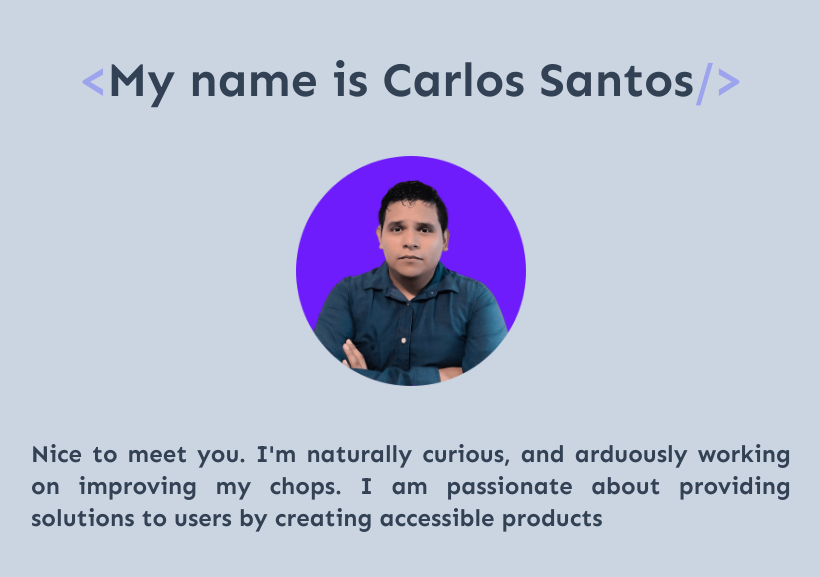
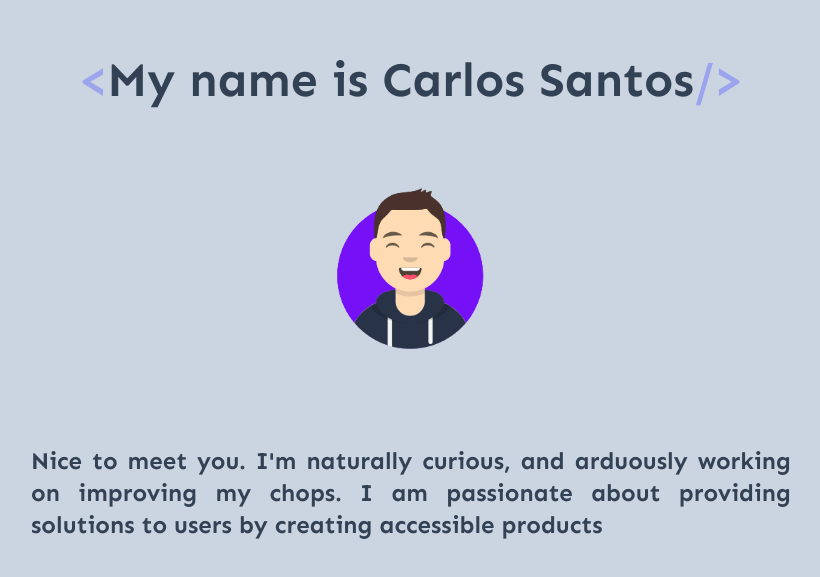
Before and after one commit to carlos-santos-tadeo/Portafolio, a React (Vite) app: page / in a window 1280 px wide. Shown: the part 761-1338 px from the top of the page, without its empty margins (229-1049 px from the left). Built offline with nearby package versions, Linux system fonts and the light colour scheme.

Commit message:
change-img-profile

```diff
--- a/src/components/Header.jsx
+++ b/src/components/Header.jsx
@@ -19,7 +19,7 @@ const Header = () => {
           {'<'}<h2 className='sm:text-3xl md:text-5xl text-slate-700'> My name is Carlos Santos</h2>{'/>'}
         </span>
         <div className='max-w-[270px]  my-8' >
-          <img className='mx-auto p-5' src="/images/7.png" alt="" />
+          <img className='mx-auto p-5' src="/images/profile.png" alt="" />
         </div>
 
         <div className='sm:px-5 text-slate-700 font-semibold text-justify max-w-[800px] mx-auto sm:text-2xl'>
```
